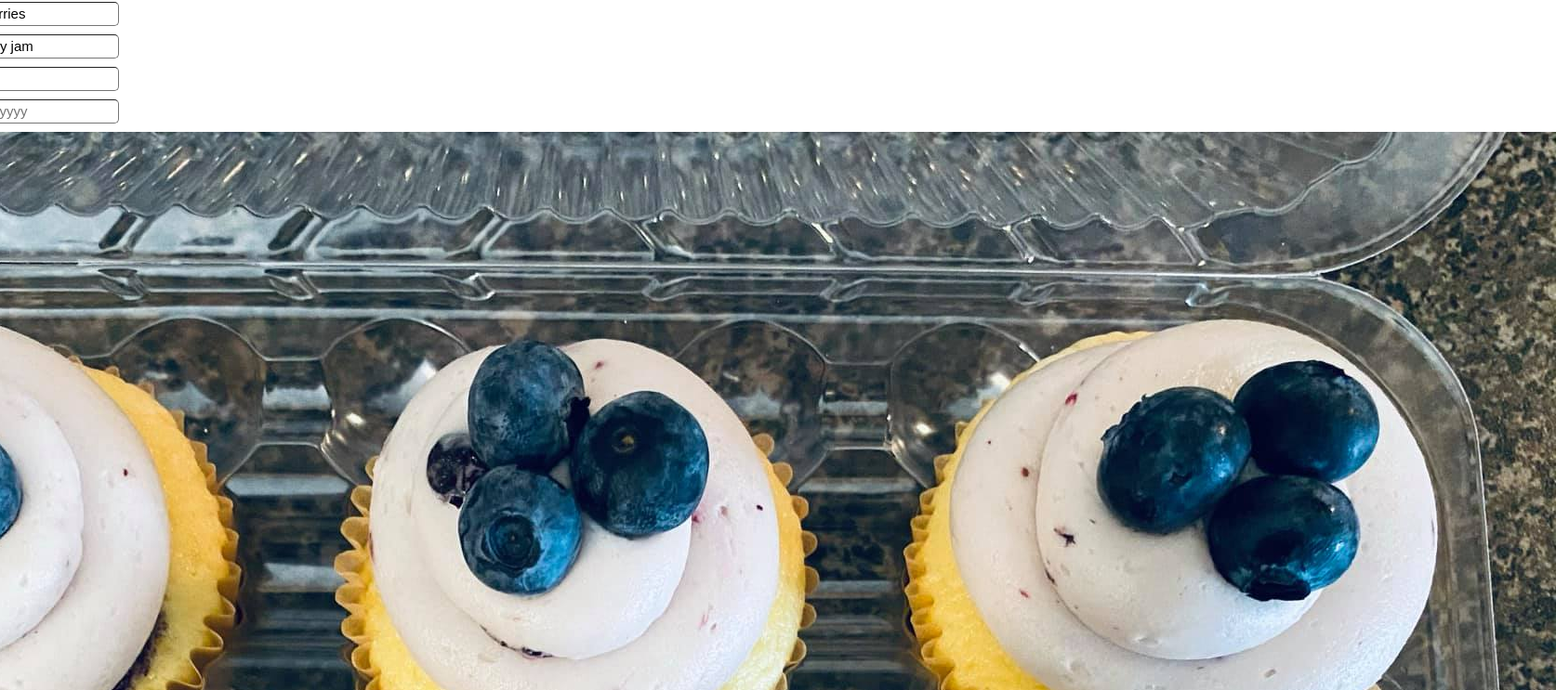
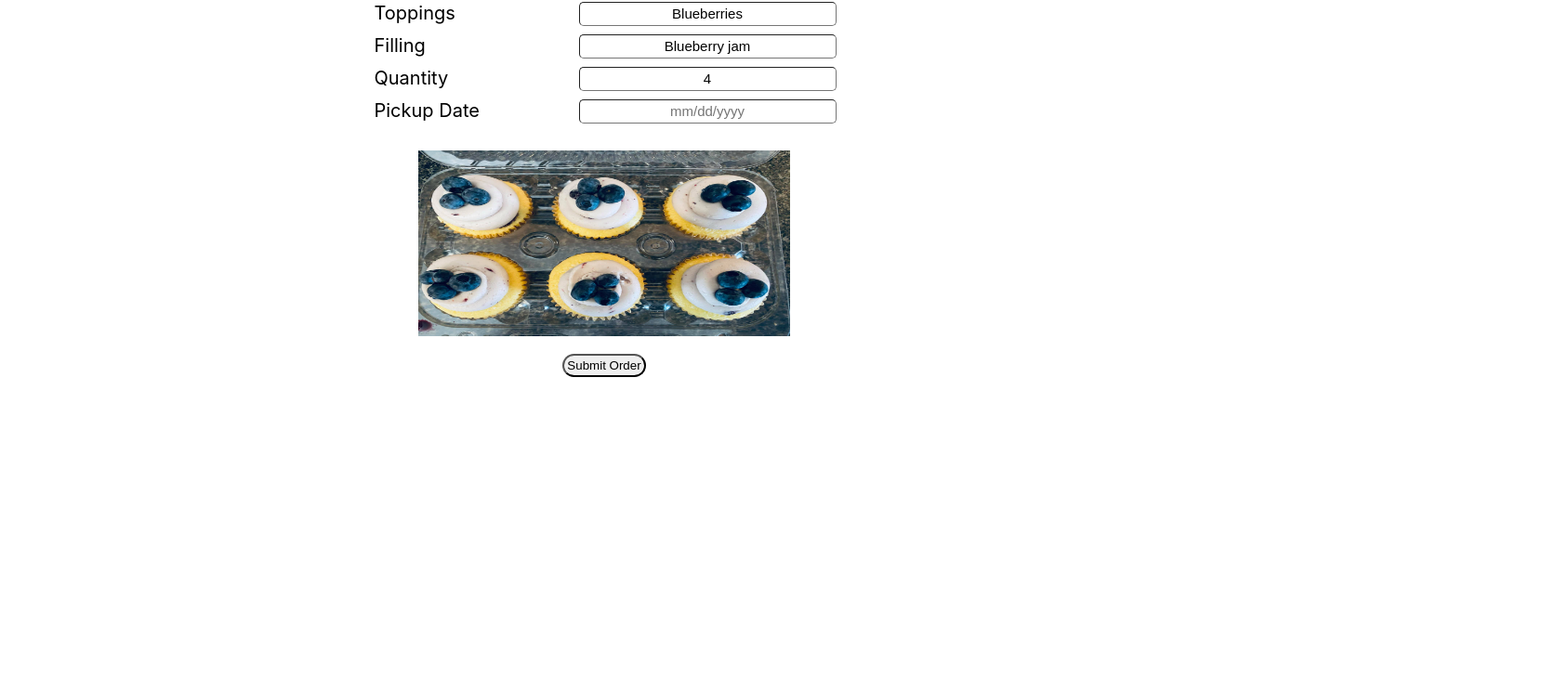
Before and after one commit to Pockets1514/HooksandEmailJS, a React (Create React App) app: page /order in a window 1280 px wide. Shown: the part 365-1108 px from the top of the page at 93% size, 1674 px wide, since content can reach past the window. After the commit the page ends 800 px from the top, so only its background shows below. Built offline with nearby package versions, Linux system fonts and the light colour scheme.

Commit message:
Added initial styles to place img in OrderForm

```diff
--- a/src/components/order/OrderForm.js
+++ b/src/components/order/OrderForm.js
@@ -118,8 +118,9 @@ export default function OrderForm(props) {
           onChange={handleChange}
         />
       </div>
-      <div className="order-image-wrapper">
+      <div className="order-form-image-wrapper">
         <img
+          id="order-form-image"
           src={props.order.src}
           alt="Looking for Inspiration? Check out the Gallery."
         ></img>
--- a/src/styles/OrderForm.scss
+++ b/src/styles/OrderForm.scss
@@ -56,7 +56,7 @@
 
 .form-button-wrapper {
   width: 100%;
-  margin-top: 100px;
+  margin-top: 10px;
   display: flex;
   justify-content: space-around;
 }
@@ -103,3 +103,9 @@
     }
   }
 }
+
+#order-form-image {
+  margin-top: 20px;
+  height: 200px;
+  width: 400px;
+}
```
